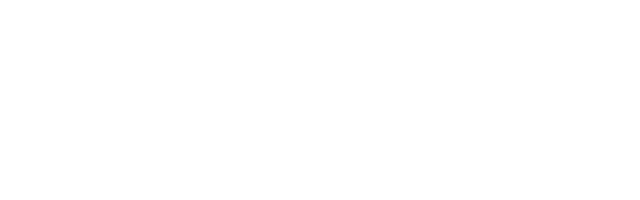
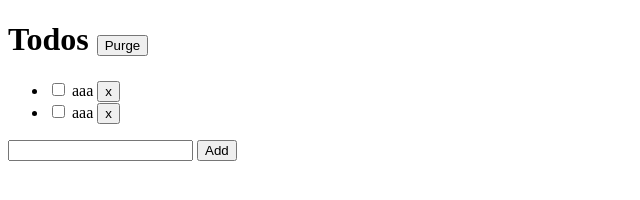
Before and after one commit to nata1228/JS_Todo, a plain HTML site: page index.html in a window 1280 px wide. Shown: the whole page, without its empty margins (0-640 px from the left). Drawn offline with Linux system fonts and the light colour scheme.

Commit message:
簡易的なマークアップを行いました

```diff
--- a/index.html
+++ b/index.html
@@ -8,7 +8,30 @@
 </head>
 
 <body>
-
+    <h1>
+        Todos
+        <button>Purge</button>
+    </h1>
+    <ul>
+        <li>
+            <label for="">
+                <input type="checkbox">
+                aaa
+            </label>
+            <button>x</button>
+        </li>
+        <li>
+            <label for="">
+                <input type="checkbox">
+                aaa
+            </label>
+            <button>x</button>
+        </li>
+    </ul>
+    <form action="">
+        <input type="text">
+        <button>Add</button>
+    </form>
 </body>
 
 </html>
```
